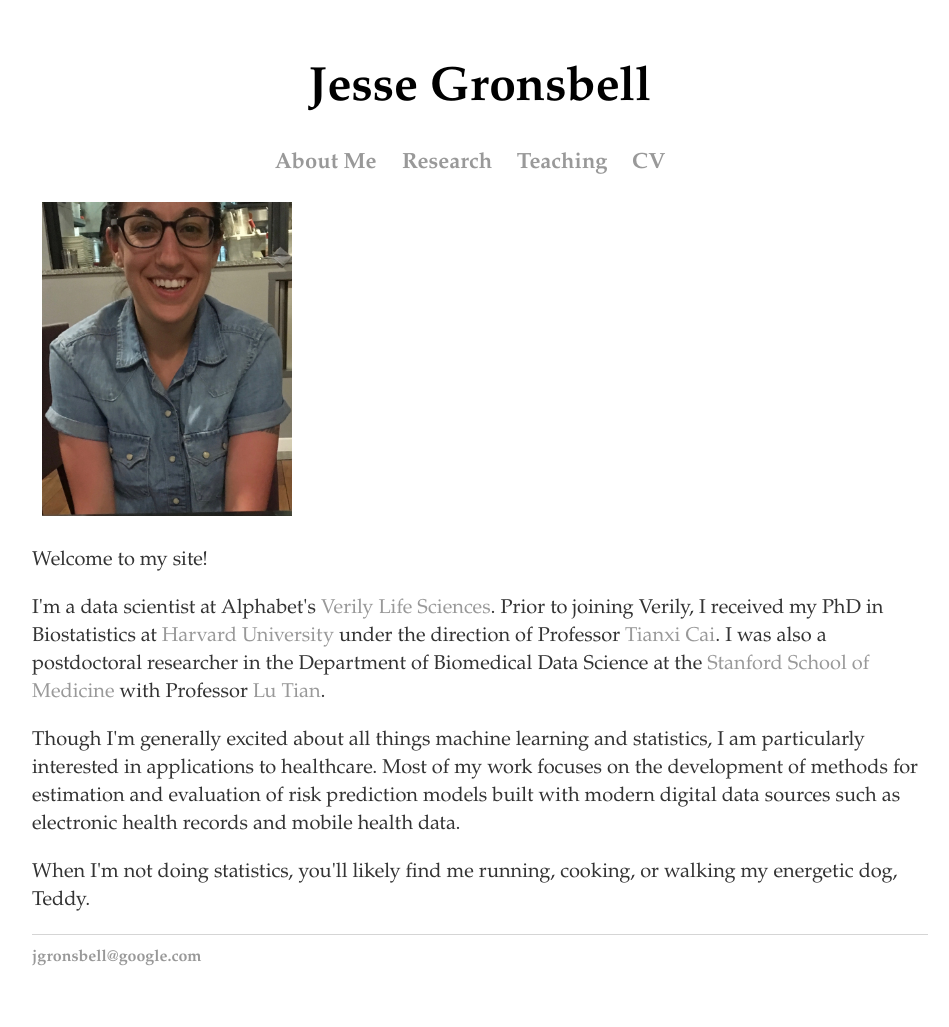
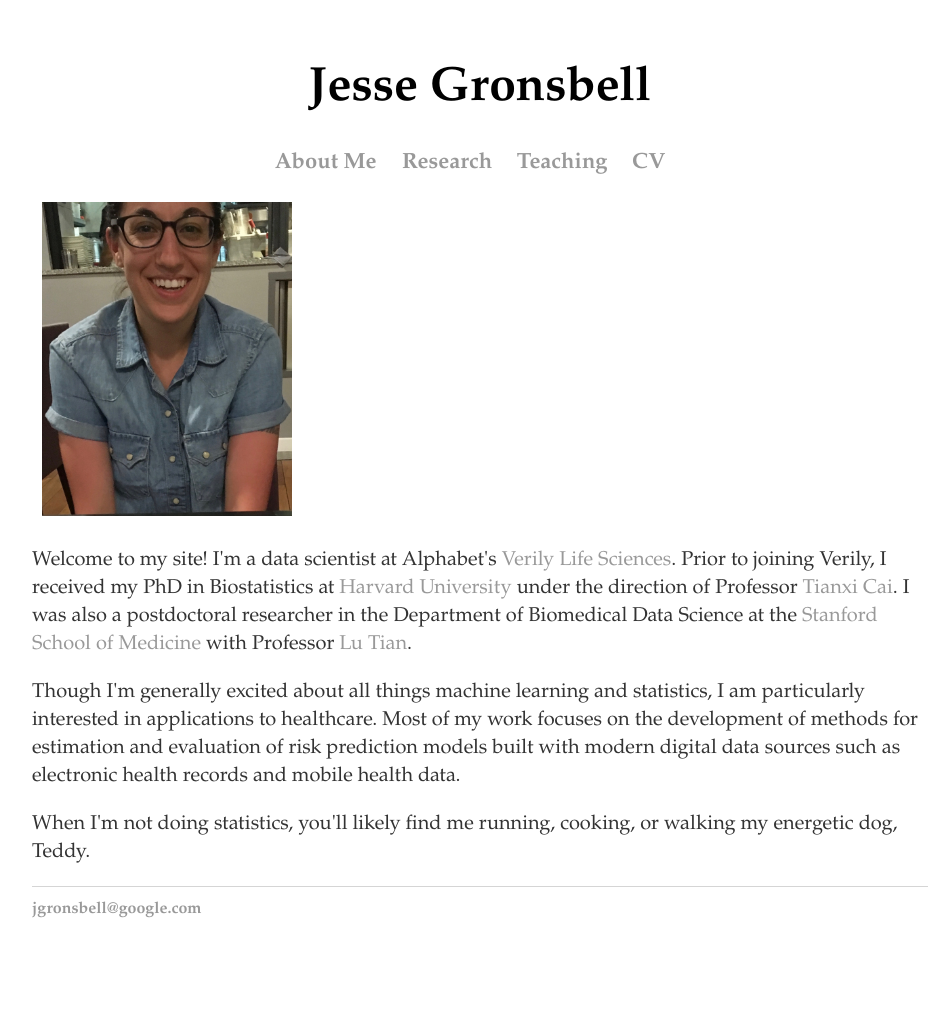
Before and after one commit to jgrons/old_website, a Jekyll site: the page built from index.html, in a window 1280 px wide. Shown: the whole page, without its empty margins (160-1109 px from the left). Built offline with Jekyll 4.4.1, drawn with Linux system fonts in a browser that asks for light colours; after the commit the page ends 979 px from its top, so only the background shows below that; some of the changed lines change nothing that is shown.

Commit message:
Update index.html

```diff
--- a/index.html
+++ b/index.html
@@ -7,16 +7,11 @@ title: Jesse Gronsbell
 		<div class="span2">
 			   <a href="../pics/me_france.jpeg">
             <img src="../pics/me_france.jpeg" HEIGHT="314" WIDTH="250" align="middle" style="margin:10px 10px 10px 10px"
-                  title="JG" alt="JG"/></a>
+                  class="center" title="JG" alt="JG"/></a>
         </div>
 
-
 	<p style="font-size:20px; font-family: palatino">
-	Welcome to my site!
-	</p>
-
-	<p style="font-size:20px; font-family: palatino">
-	I'm a data scientist at Alphabet's <a href="https://verily.com/">
+	Welcome to my site!  I'm a data scientist at Alphabet's <a href="https://verily.com/">
 	Verily Life Sciences</a>.  Prior to joining Verily, I received my PhD in  Biostatistics
 	at <a href="https://www.hsph.harvard.edu/biostatistics/"> Harvard University </a> under the direction of
 		Professor <a href="https://www.hsph.harvard.edu/tianxi-cai/"> Tianxi Cai</a>.
```
